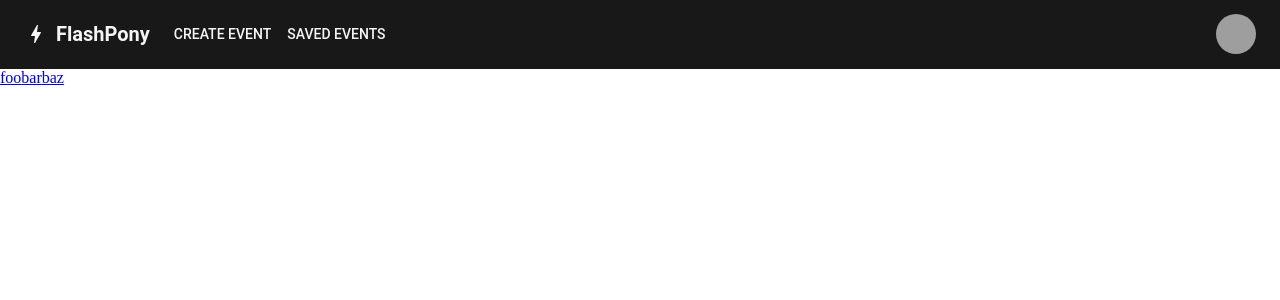
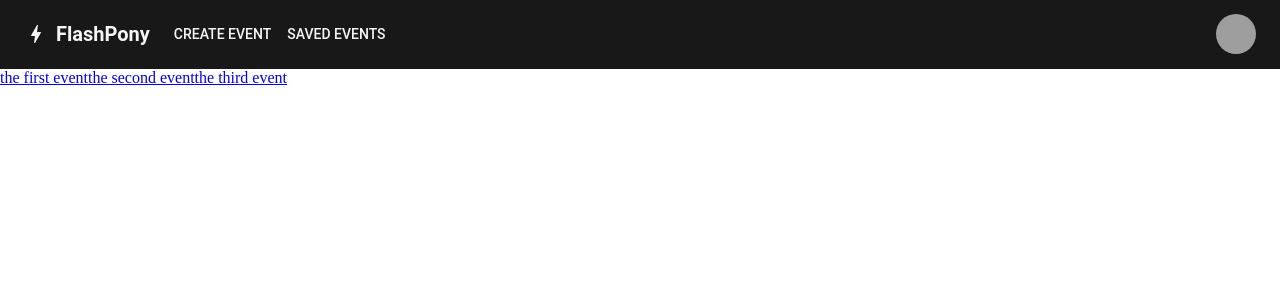
Before and after one commit to kalikokalikova/fp-client, a React (Vite) app: page /events in a window 1280 px wide. Shown: the top 300 px of the page. Built offline with nearby package versions, Linux system fonts and the light colour scheme; grey boxes are pictures that could not be loaded.

Commit message:
use dummy events file to populate the events page variable

```diff
--- /dev/null
+++ b/src/components/events/dummyEvents.json
@@ -0,0 +1,41 @@
+[
+    {
+        "event_id": 1,
+        "title": "the first event",
+        "description": "something really fun",
+        "starttime": "2024-03-30 17:25:00",
+        "endtime": "2024-03-30 20:00:00",
+        "location_name": "My house",
+        "is_public": true,
+        "image_url": "the-image-lives-here",
+        "owner_id": 10,
+        "first_name": "Calico",
+        "last_name": "Seders"
+    },
+    {
+        "event_id": 2,
+        "title": "the second event",
+        "description": "something really fun",
+        "starttime": "2024-03-30 17:25:00",
+        "endtime": "2024-03-30 20:00:00",
+        "location_name": "My house",
+        "is_public": true,
+        "image_url": "the-image-lives-here",
+        "owner_id": 10,
+        "first_name": "Calico",
+        "last_name": "Seders"
+    },
+    {
+        "event_id": 3,
+        "title": "the third event",
+        "description": "something really fun",
+        "starttime": "2024-03-30 17:25:00",
+        "endtime": "2024-03-30 20:00:00",
+        "location_name": "My house",
+        "is_public": true,
+        "image_url": "the-image-lives-here",
+        "owner_id": 10,
+        "first_name": "Calico",
+        "last_name": "Seders"
+    }
+]
--- a/src/pages/EventsPage.jsx
+++ b/src/pages/EventsPage.jsx
@@ -1,16 +1,18 @@
-import React from "react";
+import React, {useState, useEffect} from "react";
+import dummyEvents from "../components/events/dummyEvents.json";
 import { Link } from "react-router-dom";
 
-const events = [
-  { id: 1, name: "foo", datetime: "a date and time", description: "blah blah blah" },
-  { id: 2, name: "bar", datetime: "a date and time", description: "blah blah blah" },
-  { id: 3, name: "baz", datetime: "a date and time", description: "blah blah blah" },
-];
+export default function EventsPage() {
+  const [events, setEvents] = useState([]);
 
-export default function EventsPage() {
+  useEffect(() => {
+    setEvents(dummyEvents)
+  },[])
+
+
   return <>
   {events.map((event) =>
-    <Link key={event.id} to={`${event.id}`}>{event.name}</Link>
+    <Link key={event.id} to={`${event.id}`}>{event.title}</Link>
   )}
   </>;
 }
```
